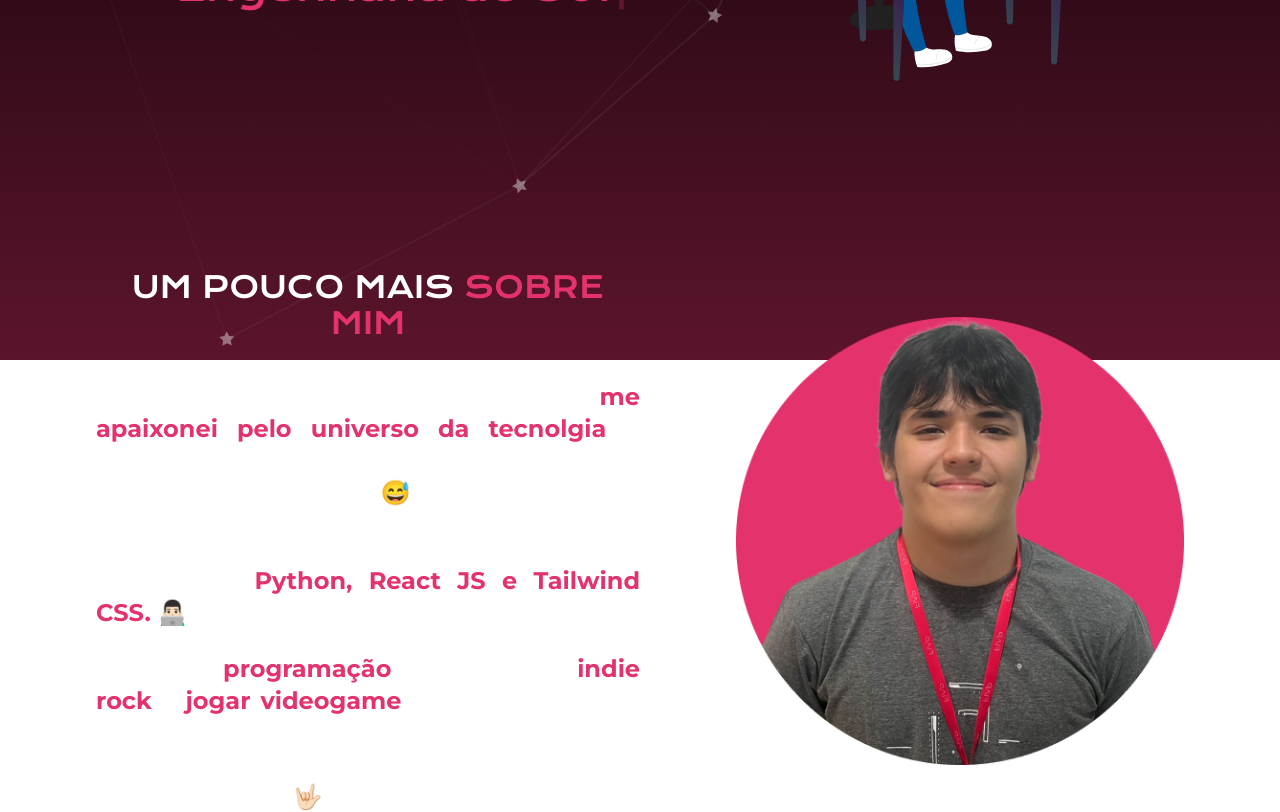
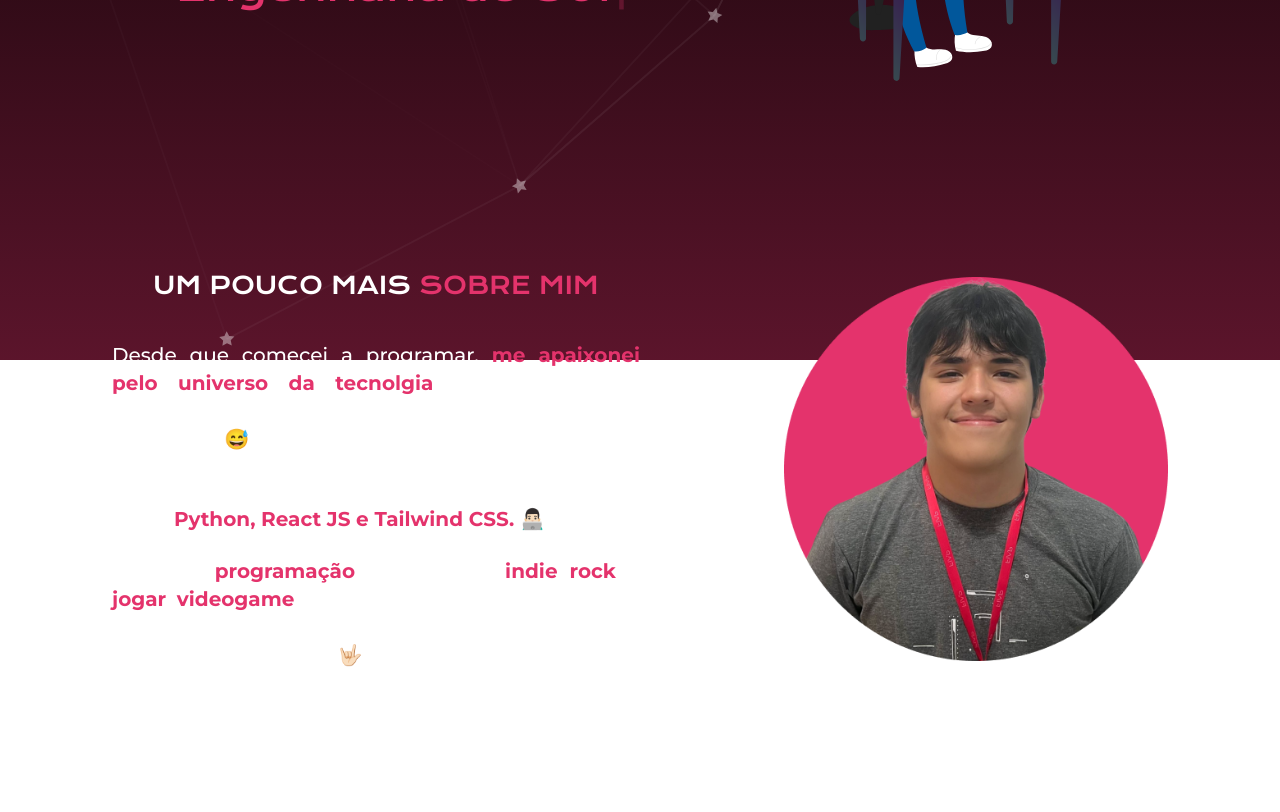
Before and after one commit to ryanbritodev/portfolio-react, a React (Vite) app: page / in a window 1280 px wide. Shown: the part 440-1252 px from the top of the page. Built offline with nearby package versions, Linux system fonts and the light colour scheme.

Commit message:
🔨 fix: Arrumando responsividade

```diff
--- a/src/components/Home/Home.jsx
+++ b/src/components/Home/Home.jsx
@@ -25,21 +25,21 @@ function Home() {
             </div>
         </header>
 
-        <section className="flex flex-col items-center p-8 py-24 text-white md:flex-row md:justify-between md:items-center md:px-12 md:py-36 lg:px-24 max-w-screen-2xl mx-auto">
+        <section className="flex flex-col items-center p-8 py-24 text-white md:flex-row md:justify-between md:items-center md:px-12 md:py-36 lg:px-28 max-w-screen-2xl mx-auto">
             <div className="text-xl w-full md:w-1/2">
-                <h1 className="text-xl text-center font-krona mb-10 text:text-2xl md:text-3xl">UM POUCO MAIS <span className="text-fiap">SOBRE MIM</span></h1>
-                <p className="font-montserrat font-medium mb-6 text-sm md:text-md lg:text-2xl text-justify leading-tight">
+                <h1 className="text-xl text-center font-krona mb-10 text:text-xl md:text-2xl">UM POUCO MAIS <span className="text-fiap">SOBRE MIM</span></h1>
+                <p className="font-montserrat font-medium mb-6 text-sm md:text-md lg:text-xl text-justify leading-tight">
                     Desde que comecei a programar, <span className="text-fiap font-bold"> me apaixonei pelo universo da tecnolgia </span> e estou sempre aprendendo coisas novas, ou pelo menos tentando... 😅
                 </p>
-                <p className="font-montserrat font-medium mb-6 text-sm md:text-md lg:text-2xl text-justify leading-tight">
+                <p className="font-montserrat font-medium mb-6 text-sm md:text-md lg:text-xl text-justify leading-tight">
                     Atualmente estou aprendendo um pouco mais sobre <span className="text-fiap font-bold ">Python, React JS e Tailwind CSS. 👨🏻‍💻</span>
                 </p>
-                <p className="font-montserrat font-medium text-sm md:text-md lg:text-2xl text-justify leading-tight">
+                <p className="font-montserrat font-medium text-sm md:text-md lg:text-xl text-justify leading-tight">
                     Além da <span className="text-fiap font-bold">programação</span>, adoro ouvir <span className="text-fiap font-bold">indie rock</span> e <span className="text-fiap font-bold">jogar videogame</span> nas horas vagas, o que sempre me inspira a ser criativo e focado nos projetos que estou desenvolvendo. 🤟🏻
                 </p>
             </div>
             <div className="flex justify-end mt-10 md:mt-0 md:w-1/2">
-                <img src={RyanProfile} alt="Foto de Perfil Ryan" className="w-72 h-auto xl:w-full md:max-w-md"/>
+                <img src={RyanProfile} alt="Foto de Perfil Ryan" className="w-72 h-auto xl:w-full md:max-w-sm"/>
             </div>
         </section>
 
--- a/src/components/Projects/Projects.jsx
+++ b/src/components/Projects/Projects.jsx
@@ -15,7 +15,7 @@ const Projects = ({ projects, projectImages }) => {
   });
 
   return (
-    <section className="min-h-screen container mx-auto px-6 lg:px-28 py-12 mt-28">
+    <section className="min-h-screen container mx-auto px-6 lg:px-16 py-12 mt-28">
       <h1 className="text-3xl md:text-4xl font-bold text-center mb-4 font-krona text-fiap">Meus Projetos</h1>
       <h2 className="text-lg md:text-2xl font-medium text-center mb-10 font-montserrat text-white">
         Aqui estão alguns dos meus projetos mais recentes! 😁
```
